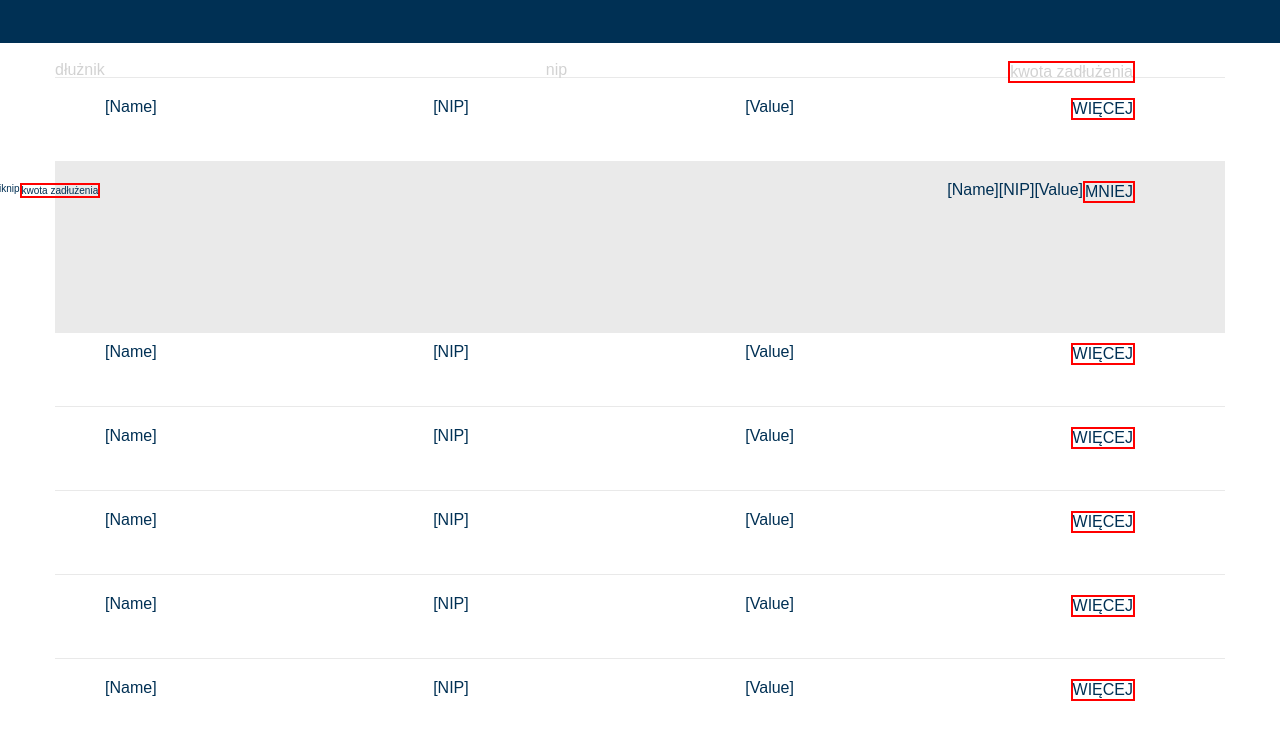
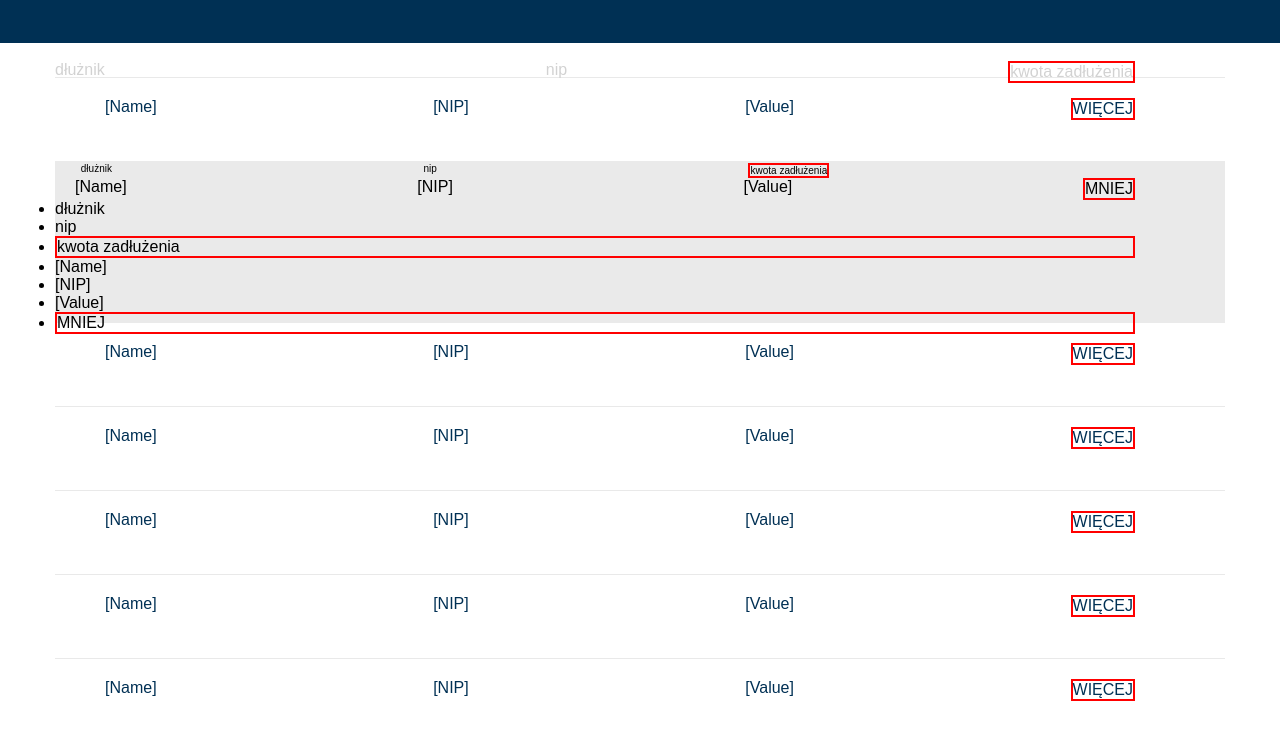
Before and after one commit to PawelKurpinski/basicsTraining, a plain HTML site: page homeWork/index.html in a window 1280 px wide. Shown: the part 117-856 px from the top of the page. Drawn offline with Linux system fonts and the light colour scheme.

Commit message:
08.02.18 html

```diff
--- a/homeWork/index.html
+++ b/homeWork/index.html
@@ -52,15 +52,11 @@
             </div>
 
             <section class="more">
-
-                <div class="more main_line">
-                    <ul class="main_line_ul">
-                        <ul class="more_description_ul">
+                <div class="moremain_line">
                     <ul class="more_line_desc">
                         <li>dłużnik</li>
                         <li>nip</li>
                         <li>kwota zadłużenia</li>
-                            </ul>
                     </ul>
                     <ul class="more_line_ul">
                         <li>[Name]</li>
@@ -68,6 +64,21 @@
                         <li>[Value]</li>
                         <li> MNIEJ</li>
                     </ul>
+
+                    <ul class="more_line_desc_two">
+                        <li>dłużnik</li>
+                        <li>nip</li>
+                        <li>kwota zadłużenia</li>
+                    </ul>
+
+                    <ul class="more_line_ul_two">
+                        <li>[Name]</li>
+                        <li>[NIP]</li>
+                        <li>[Value]</li>
+                        <li>MNIEJ</li>
+                    </ul>
+
+
                 </div>
             </section>
 
```
Lines whose indentation alone changed are shown as unchanged.
